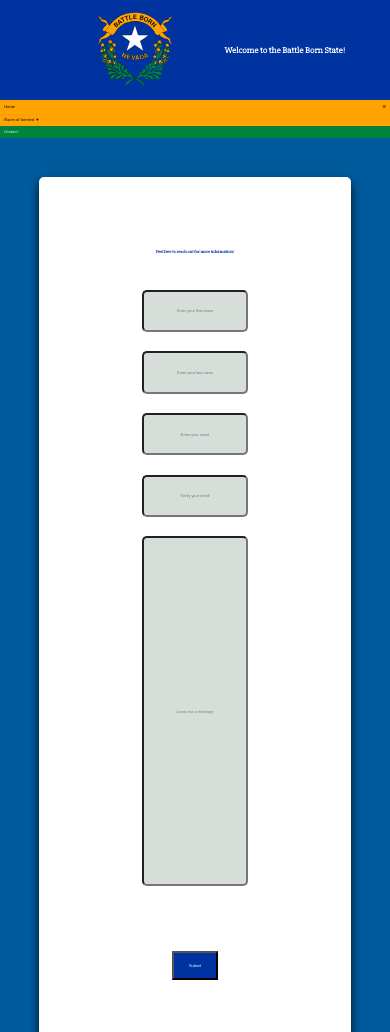
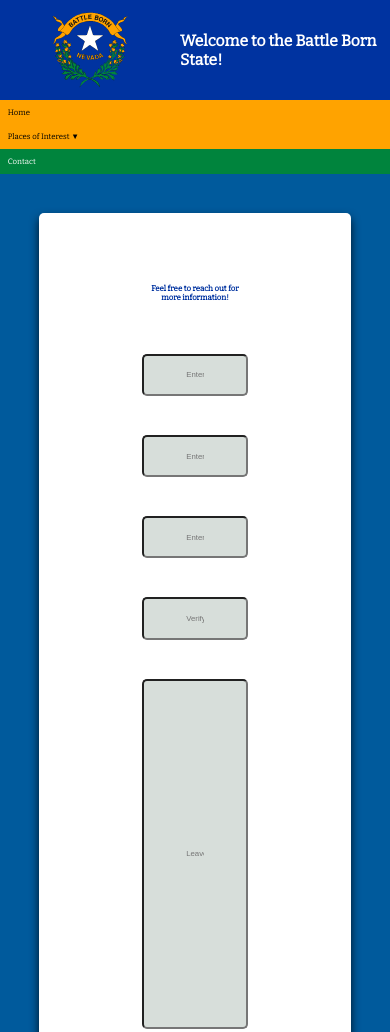
Before and after one commit to TroyHubert/NVBattleBorn, a plain HTML site: page contact.html in a window 390 px wide. Shown: the top 1032 px of the page. Drawn offline with nearby package versions, Linux system fonts and the light colour scheme.

Commit message:
Add files via upload
2nd commit

```diff
--- a/contact.html
+++ b/contact.html
@@ -36,7 +36,6 @@
                     </div>
             </div>
             <a href="./contact.html" class="active">Contact</a>
-            <a href="javascript:void(0);" class="icon" onclick="NavBarResp()">&#9776;</a>
         </nav>
             <button onclick="toTopFunc()" id="topBtn" title="to top">&#9650;</button>
             <div class="container">
@@ -69,14 +68,6 @@
                 </div>
             </div>
         <script>
-                function NavBarResp() {
-                    var x = document.getElementById("myNavBar");
-                    if (x.className === "navbar") {
-                      x.className += " responsive";
-                    } else {
-                      x.className = "navbar";
-                    }
-                  }
                 let topButton = document.getElementById("topBtn"); // for getting button function
 
                 window.onscroll = function() {scrollFunction()}; // function calls after user scrolls down 150px from the top, showing the button
--- a/css/styles.css
+++ b/css/styles.css
@@ -17,7 +17,7 @@ body {
     overflow: hidden;
     align-items: center;
     justify-content: center;
-    font-size: 1vw;
+    font-size: 2vw;
     position: relative;
 }
 .starNV {
@@ -45,9 +45,9 @@ table, th, td {
     float: left;
     color: black;
     text-align: center;
-    padding: 1vw;
+    padding: 2vw;
     text-decoration: none;
-    font-size: 1vw;
+    font-size: 2vw;
 }
 .active {
     background-color: #00843d;
@@ -73,8 +73,8 @@ table, th, td {
     color: inherit;
     font-family: inherit;
     margin: 0;
-    font-size: 1vw;
-    padding: 1vw;
+    font-size: 2vw;
+    padding: 2vw;
 }
 .navbar a:hover, .drop:hover .drop-button {
     background-color: black;
@@ -82,7 +82,7 @@ table, th, td {
 }
 .drop-content {
     display: none;
-    font-size: 1vw;
+    font-size: 2vw;
     position: absolute;
     background-color: #ffa300;
     box-shadow: 0vw 1vw 2vw 0vw rgba(0,0,0,0.8);
@@ -94,8 +94,8 @@ table, th, td {
     text-decoration: none;
     display: block;
     text-align: center;
-    padding-left: 2.65vw;
-    padding-right: 2.65vw;
+    padding-left: 5.285vw;
+    padding-right: 5.285vw;
 
 }
 .drop-content a:hover {
@@ -113,7 +113,7 @@ table, th, td {
 }
 /*contact form*/
 .container {
-    font-size: 1vw;
+    font-size: 2vw;
     font-weight: bolder;
     margin: 10%;
     width: 80%;
@@ -139,16 +139,16 @@ table, th, td {
 .contactForm .userInputBox {
     height: 5vh;
     width: 100%;
-    margin: 5vw 0px;
+    margin: 10vw 0px;
 }
 .contactForm .userInputBox input,
 .contactForm .userInputBox textarea {
-    margin: 3vw 0;
+    margin: 1vw 0;
     height: 100%;
     width: 100%;
-    font-size: 1vw;
+    font-size: 2vw;
     background: #d7deda;
-    padding: 0px 1vh;
+    padding: 0px 5vh;
     resize: none;
     border-radius: 5px;
     text-align: center;
@@ -166,7 +166,7 @@ table, th, td {
 .contactForm .submitButton input[type="button"]{
     color: #FFFFFF;
     margin-top: 5vh;
-    font-size: 1vw;
+    font-size: 2vw;
     outline: none;
     padding: 10px 15px;
     background: #0033a0;
@@ -197,6 +197,9 @@ table, th, td {
         background-color: #005a9c;
 
     }
+    .navbar {
+        font-size: 2vw;
+    }
 }
 @media screen and (max-width: 800px) {
     .navbar a:not(:first-child), .drop .drop-button{
@@ -210,7 +213,7 @@ table, th, td {
         width: 100%;
         display: block;
         margin-bottom: 20px;
-        font-size: 1vw;
+        font-size: 2vw;
       }
 
     .card {
@@ -221,12 +224,7 @@ table, th, td {
     }
 }
 @media screen and (max-width: 800px) {
-    .navbar.responsive {position: relative;}
-    .navbar.responsive .icon {
-      position: absolute;
-      right: 0;
-      top: 0;
-    }
+
     .navbar.responsive a {
       float: none;
       display: block;
@@ -258,7 +256,7 @@ table, th, td {
     bottom: 10px;
     right: 20px;
     z-index: 99;
-    font-size: 1vw;
+    font-size: 2vw;
     border: none;
     outline: none;
     background-color: #00843d;
```
Also changed, not shown: PlacesCarsonCity.html (+0 -9 lines), PlacesElko.html (+0 -9 lines), PlacesRenoSparks.html (+0 -9 lines), index.html (+1 -10 lines).
